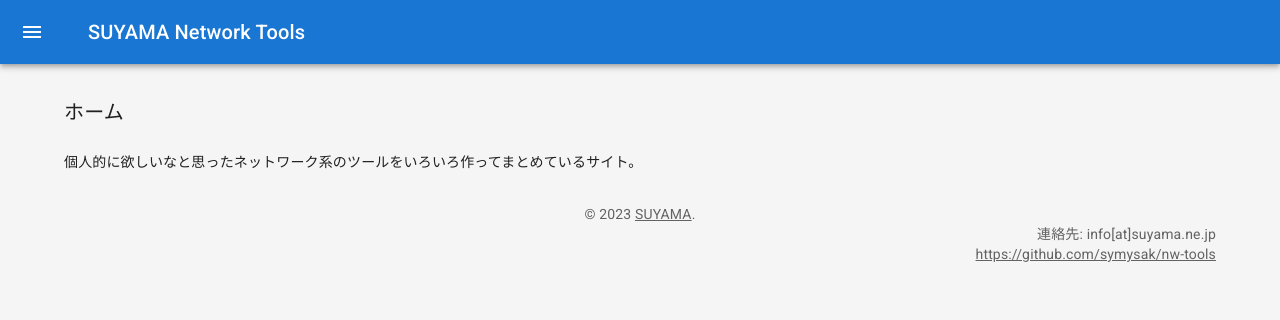
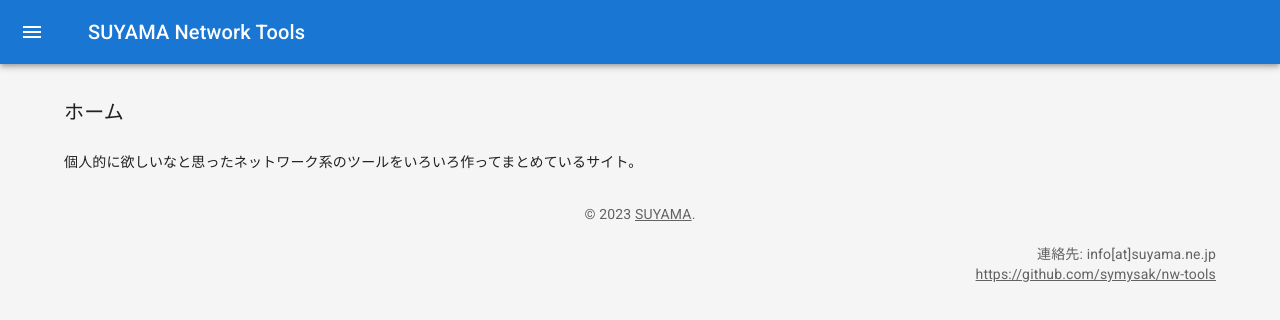
Before and after one commit to symysak/nw-tools, a React (Create React App) app: page / in a window 1280 px wide. Shown: the top 320 px of the page. Built offline with nearby package versions, Linux system fonts and the light colour scheme.

Commit message:
デザインを修正

```diff
--- a/src/templates/Dashboard.tsx
+++ b/src/templates/Dashboard.tsx
@@ -22,7 +22,8 @@ function FooterContents(props: any) {
       <Typography variant="body2" color="text.secondary" align="center" {...props}>
         {'© '} {new Date().getFullYear()} {' '} <Link color="inherit" href="/">SUYAMA</Link>{'.'}
       </Typography>
-      <Typography variant="body2" color="text.secondary" align="right">
+
+      <Typography paddingTop="20px" variant="body2" color="text.secondary" align="right">
         {"連絡先: info[at]suyama.ne.jp"}
         <br />
         <Link color="inherit" href="https://github.com/symysak/nw-tools">https://github.com/symysak/nw-tools</Link>
```
